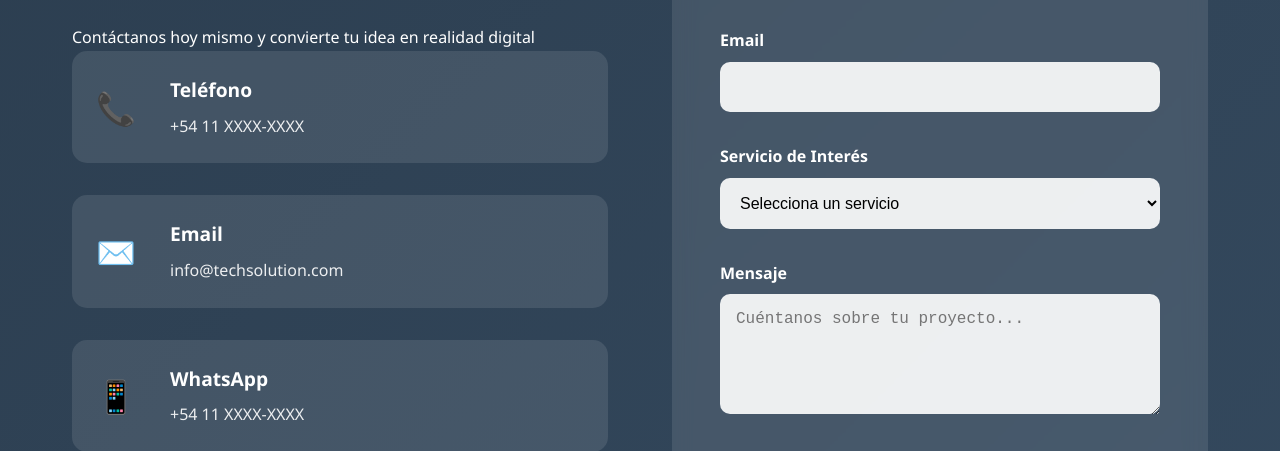
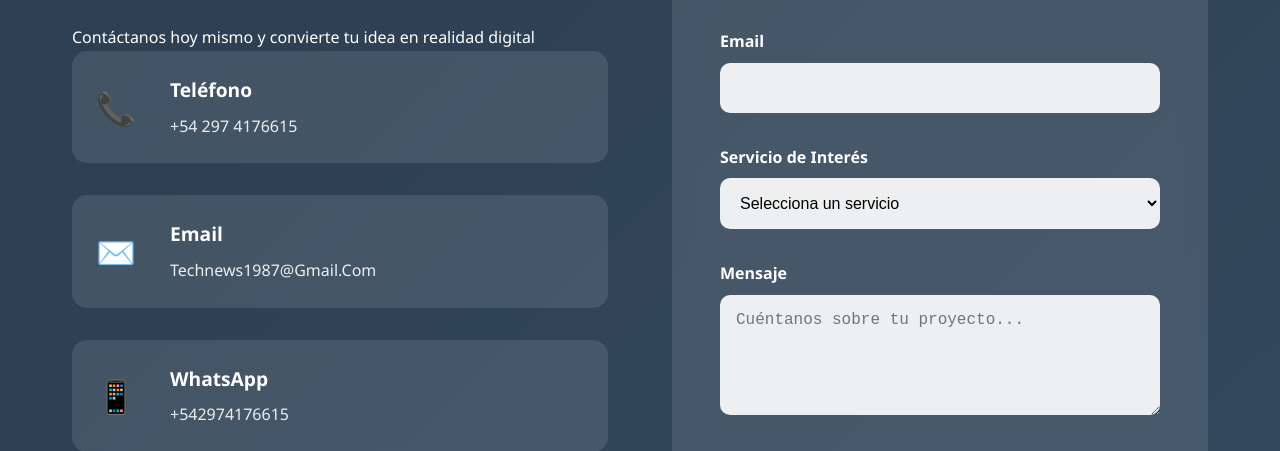
Before and after one commit to mwm1987/techsolution-website, a plain HTML site: page index.html in a window 1280 px wide. Shown: the part 4236-4687 px from the top of the page. Drawn offline with Linux system fonts and the light colour scheme.

Commit message:
Techsolution-website

```diff
--- a/index.html
+++ b/index.html
@@ -664,7 +664,7 @@
                         <div class="contact-icon">📞</div>
                         <div class="contact-details">
                             <h3>Teléfono</h3>
-                            <p>+54 11 XXXX-XXXX</p>
+                            <p>+54 297 4176615</p>
                         </div>
                     </div>
 
@@ -672,7 +672,7 @@
                         <div class="contact-icon">✉️</div>
                         <div class="contact-details">
                             <h3>Email</h3>
-                            <p>info@techsolution.com</p>
+                            <p>Technews1987@Gmail.Com</p>
                         </div>
                     </div>
 
@@ -680,7 +680,7 @@
                         <div class="contact-icon">📱</div>
                         <div class="contact-details">
                             <h3>WhatsApp</h3>
-                            <p>+54 11 XXXX-XXXX</p>
+                            <p>+542974176615</p>
                         </div>
                     </div>
 
```
